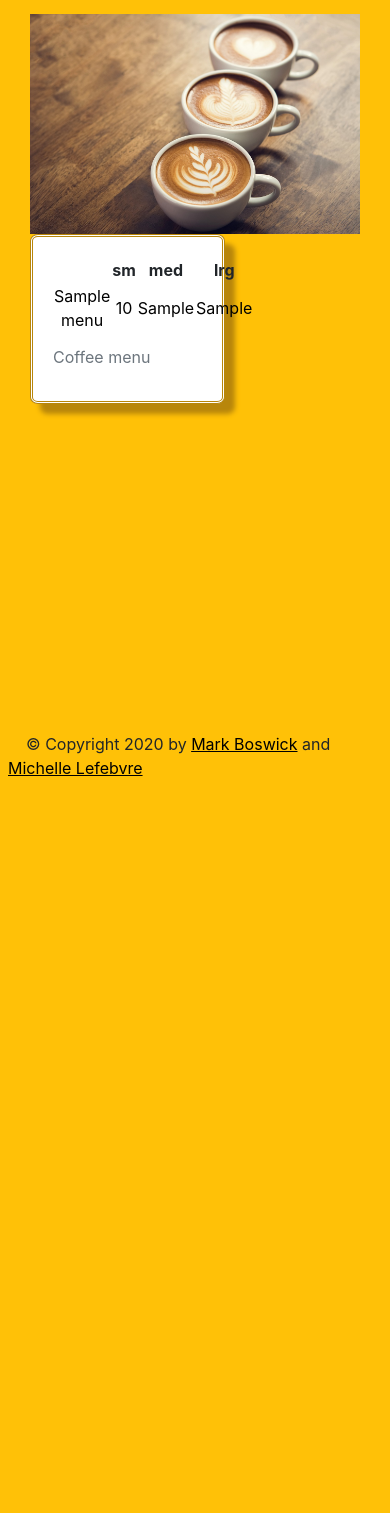
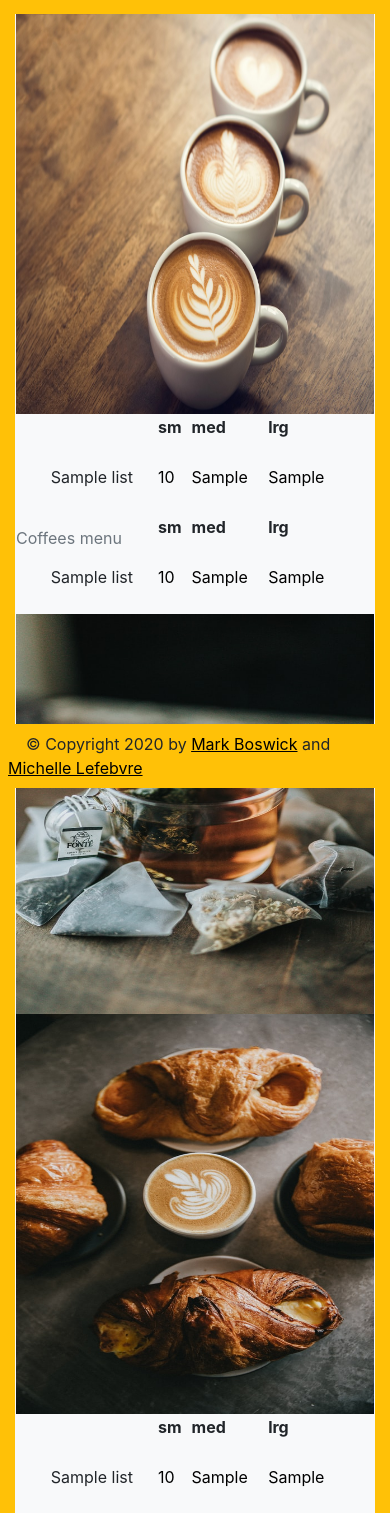
Before and after one commit to Michelle-Lefebvre/ProjectJitters, a PHP site: template templates/menu.html.twig in a window 390 px wide. Shown: the part 56-1569 px from the top of the page. Before the commit the page ends 832 px from the top, so only its background shows below. Run offline with PHP 8.4, Linux system fonts and the light colour scheme; the template is opened without the code that fills it: most values are stand-ins (such as "Sample title", 1, 10 or a date in 2020); some libraries are stand-ins or nearby versions.

Commit message:
menu added all 4 tables and images

```diff
--- a/templates/menu.html.twig
+++ b/templates/menu.html.twig
@@ -14,15 +14,15 @@
 {% block content %}
 
 
-	<div class="container-fluid menu">
+	<div class="container-fluid bg-light pl-3 pr-3">
 
-		<div class="row">
-			<div class="col-sm-12 col-md-6"><img src="/images/menuCoffees.jpg" width="100%">
+		<div class="row h-100">
+			<div class="col-sm-12 col-md-6 p-0 h-100">
+				<img src="/images/menuCoffees.jpg" width="100%" height="400">
 			</div>
-			<div class="col-sm-12 col-md-6">
-				<form>
-					<table width="45%">
-						<caption>Coffee menu</caption>
+			<div class="col-sm-12 col-md-6 p-0">
+				<table class=" w-100 h-100">
+					<caption>Coffees menu</caption>
 					<thead>
 						<tr>
 							<th scope="col"></th>
@@ -32,23 +32,135 @@
 						</tr>
 					</thead>
 					<tr>
-							{% for item in menu %}
-
-								<td>
-									<a href="/menu/{{ item.categoryCode }}">{{ item.itemName }}</a>
+						{% for a in list %}
+							<td class="text-right pr-4">
+								{{a.itemName}}
 							</td>
 							<td>
-									<a href="/menu/{{ item.categoryCode }}">{{ item.price }}</a>
+								<a href="#">{{a.price}}</a>
 							</td>
 							<td>
-									<a href="/menu/{{ item.categoryCode }}">{{ item.priceMed }}</a>
+								<a href="#">{{a.priceMed}}</a>
 							</td>
-								<td>
-									<a href="/menu/{{ item.categoryCode }}">{{ item.priceLrg }}</a>
+							<td class="pr-4">
+								<a href="#">{{a.priceLrg}}</a>
 							</td>
 						</tr>
 					{% endfor %}
 				</table>
-				</form>
+			</div>
+		</div>
 
+
+		<div class="row h-100">
+			<div class="col-sm-12 col-md-6 p-0">
+				<table class=" w-100 h-100">
+					<caption>Teas menu</caption>
+					<thead>
+						<tr>
+							<th scope="col"></th>
+							<th scope="col">sm</th>
+							<th scope="col">med</th>
+							<th scope="col">lrg</th>
+						</tr>
+					</thead>
+					<tr>
+						{% for t in list %}
+							<td class="text-right pr-4">
+								{{t.itemName}}
+							</td>
+							<td>
+								<a href="#">{{t.price}}</a>
+							</td>
+							<td>
+								<a href="#">{{t.priceMed}}</a>
+							</td>
+							<td class="pr-4">
+								<a href="#">{{t.priceLrg}}</a>
+							</td>
+						</tr>
+					{% endfor %}
+				</table>
+			</div>
+			<div class="col-sm-12 col-md-6 p-0 h-100">
+				<img src="/images/menuTeas.jpg" width="100%" height="400">
+			</div>
+		</div>
+
+
+
+				<div class="row h-100">
+			<div class="col-sm-12 col-md-6 p-0 h-100">
+				<img src="/images/menuPastries.jpg" width="100%" height="400">
+			</div>
+			<div class="col-sm-12 col-md-6 p-0">
+				<table class=" w-100 h-100">
+					<caption>Coffees menu</caption>
+					<thead>
+						<tr>
+							<th scope="col"></th>
+							<th scope="col">sm</th>
+							<th scope="col">med</th>
+							<th scope="col">lrg</th>
+						</tr>
+					</thead>
+					<tr>
+						{% for a in list %}
+							<td class="text-right pr-4">
+								{{a.itemName}}
+							</td>
+							<td>
+								<a href="#">{{a.price}}</a>
+							</td>
+							<td>
+								<a href="#">{{a.priceMed}}</a>
+							</td>
+							<td class="pr-4">
+								<a href="#">{{a.priceLrg}}</a>
+							</td>
+						</tr>
+					{% endfor %}
+				</table>
+			</div>
+		</div>
+
+
+		<div class="row h-100">
+			<div class="col-sm-12 col-md-6 p-0">
+				<table class=" w-100 h-100">
+					<caption>Teas menu</caption>
+					<thead>
+						<tr>
+							<th scope="col"></th>
+							<th scope="col">sm</th>
+							<th scope="col">med</th>
+							<th scope="col">lrg</th>
+						</tr>
+					</thead>
+					<tr>
+						{% for t in list %}
+							<td class="text-right pr-4">
+								{{t.itemName}}
+							</td>
+							<td>
+								<a href="#">{{t.price}}</a>
+							</td>
+							<td>
+								<a href="#">{{t.priceMed}}</a>
+							</td>
+							<td class="pr-4">
+								<a href="#">{{t.priceLrg}}</a>
+							</td>
+						</tr>
+					{% endfor %}
+				</table>
+			</div>
+			<div class="col-sm-12 col-md-6 p-0 h-100">
+				<img src="/images/menuCoffeeBean.jpg" width="100%" height="400">
+			</div>
+
+		</div>
+
+
+	</div>
 {% endblock %}
```
Also changed, not shown: _menu.php (+1 -7 lines). Lines whose indentation alone changed are shown as unchanged.
